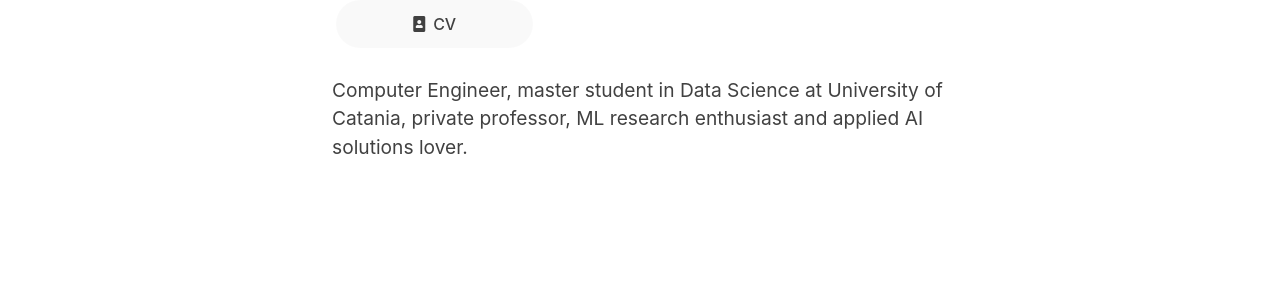
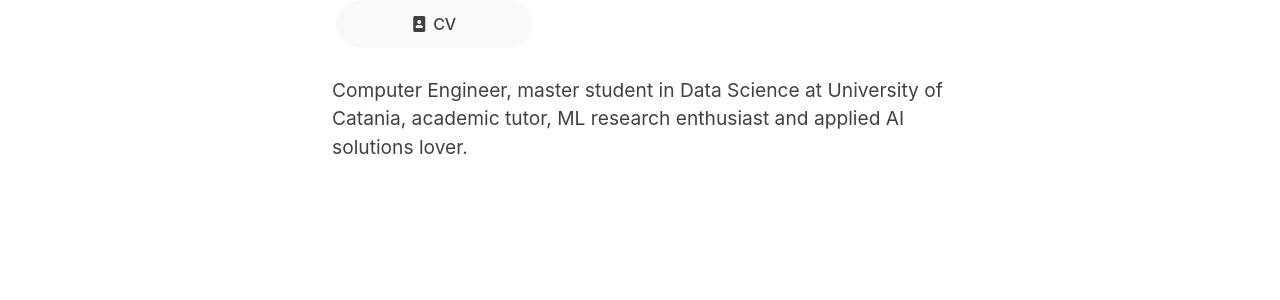
Before and after one commit to Giovo17/giovannispadaro.it, a Jekyll site: the page built from index.md, in a window 1280 px wide. Shown: the part 200-500 px from the top of the page. Built offline with Jekyll 4.4.1, drawn with Linux system fonts in a browser that asks for light colours; nearby versions of some CDN libraries; some web fonts are replaced.

Commit message:
minor fix

```diff
--- a/_data/experiences.yaml
+++ b/_data/experiences.yaml
@@ -38,7 +38,7 @@ Technologies and Services: Azure, PostgreSQL, Dgraph, Python, TypeScript, LangCh
 
 - institution: Superprof
   location: "Remote - Catania, IT"
-  position: Private Professor
+  position: Academic Tutor
   year: "Sep 2022 -"
   year-extra: "Present"
   description: "Private lessons of Mathematics, Physics, Computer Science, Electrotechnics, Machine Learning, Natural Language Processing and Computer Vision for MSc, BSc and high school students. Make students grow academically and get them excited about scientific subjects."
--- a/index.md
+++ b/index.md
@@ -37,7 +37,7 @@ title: Home
 	<!-- <h1>Site under construction</h1> -->
 	<!-- <div style="height: 1rem"></div> -->
 	<div>
-	Computer Engineer, master student in Data Science at University of Catania, private professor, ML research enthusiast and applied AI solutions lover.
+	Computer Engineer, master student in Data Science at University of Catania, academic tutor, ML research enthusiast and applied AI solutions lover.
 	</div>
 
 	<!-- <div style="height: 1rem"></div> -->
```
